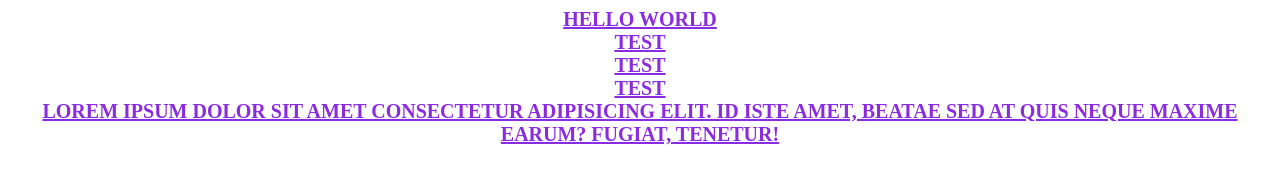
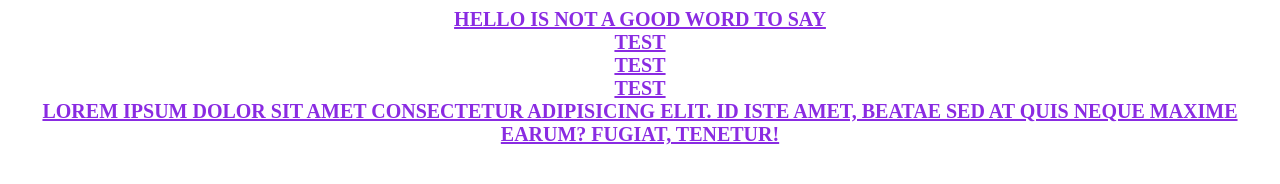
Before and after one commit to Abdullah-Mian/Test-Project, a plain HTML site: page index.html in a window 1280 px wide. Drawn offline with Linux system fonts and the light colour scheme.

Commit message:
a little change

```diff
--- a/index.html
+++ b/index.html
@@ -7,7 +7,7 @@
     <title>Document</title>
 </head>
 <body>
-    <div class = 'gg'>Hello World</div>
+    <div class = 'gg'>Hello is not a good word to say </div>
     <div class = 'gg'>Test</div>
     <div class = 'gg'>Test</div>
     <div class = 'gg'>Test</div>
```
